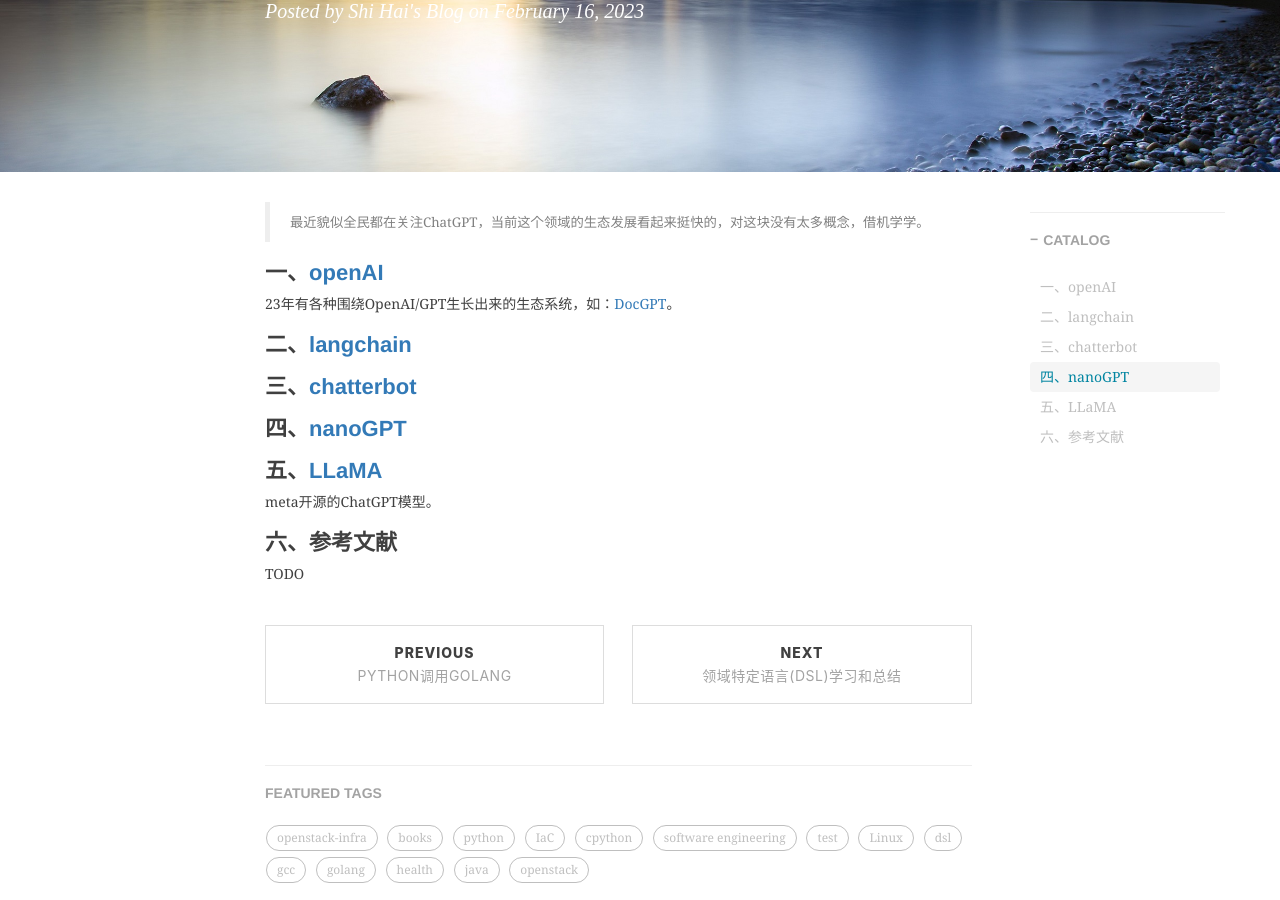
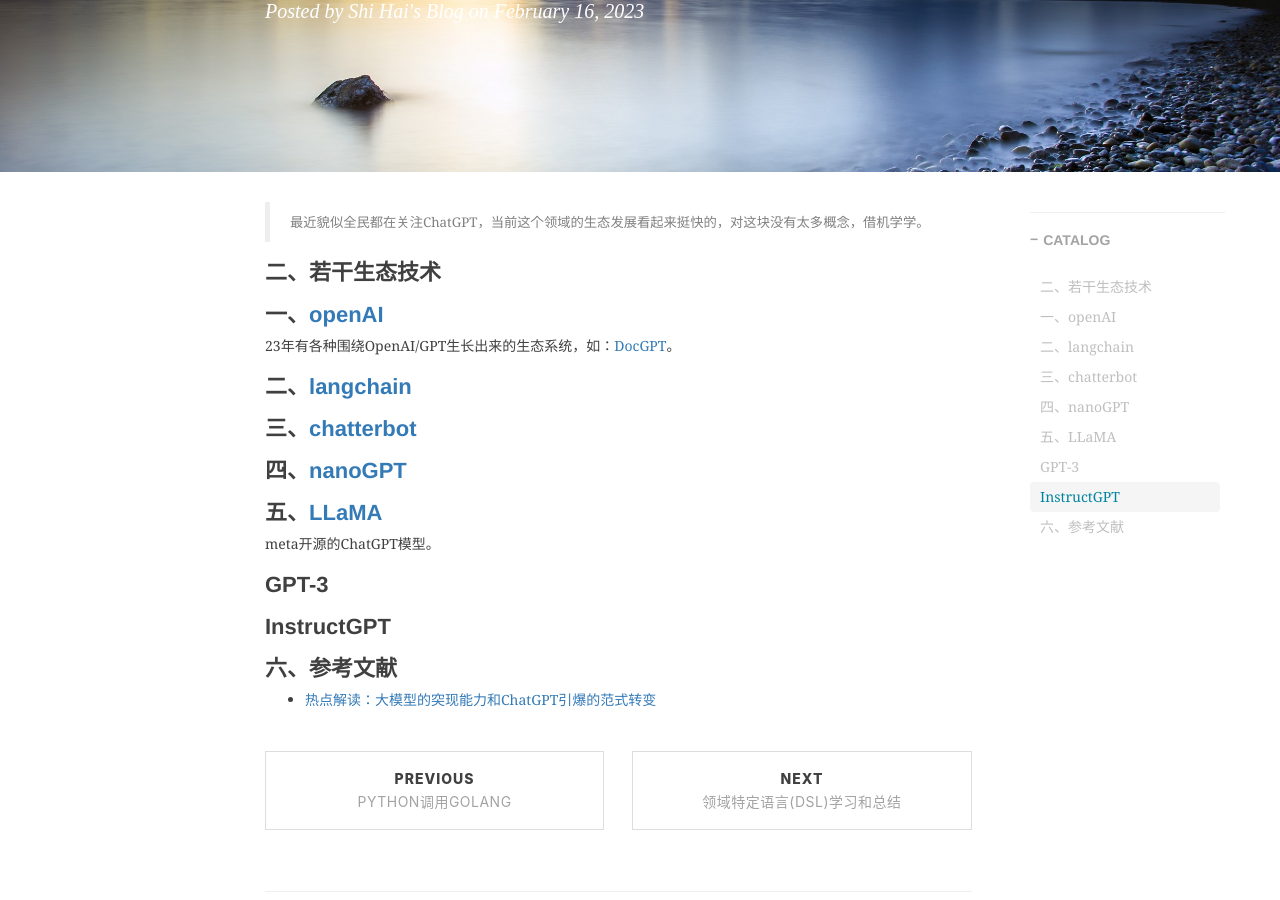
Before and after one commit to shihai1991/shihai1991.github.io, a Jekyll site: the page built from _posts/2023-02-16-openai生态调研.md, in a window 1280 px wide and 900 px high, scrolled down 283 px. Built offline with Jekyll 4.4.1, drawn with Linux system fonts in a browser that asks for light colours; nearby versions of some CDN libraries; comment, search, counter and statistics services are not loaded.

Commit message:
Update 2023-02-16-openai生态调研.md

```diff
--- a/_posts/2023-02-16-openai生态调研.md
+++ b/_posts/2023-02-16-openai生态调研.md
@@ -11,6 +11,7 @@ time: '2023.02.16 10:18:00'
 > 最近貌似全民都在关注ChatGPT，当前这个领域的生态发展看起来挺快的，对这块没有太多概念，借机学学。
 
 
+# 二、若干生态技术
 # 一、[openAI](https://github.com/openai)
 23年有各种围绕OpenAI/GPT生长出来的生态系统，如：[DocGPT](https://github.com/arc53/DocsGPT)。
 
@@ -23,5 +24,9 @@ time: '2023.02.16 10:18:00'
 # 五、[LLaMA](https://github.com/facebookresearch/llama)
 meta开源的ChatGPT模型。
 
+# GPT-3
+
+# InstructGPT
+
 # 六、参考文献
-TODO
+- [热点解读：大模型的突现能力和ChatGPT引爆的范式转变](https://mp.weixin.qq.com/s?__biz=MzA3MzI4MjgzMw==&mid=2650864784&idx=3&sn=fb8ad092ad32623af7ea822652cd14cc&chksm=84e538eeb392b1f8ff40fa10dc2c84b56904fed261ff15f97f36a1023f887807af62ea39bde7&scene=21#wechat_redirect)
```
